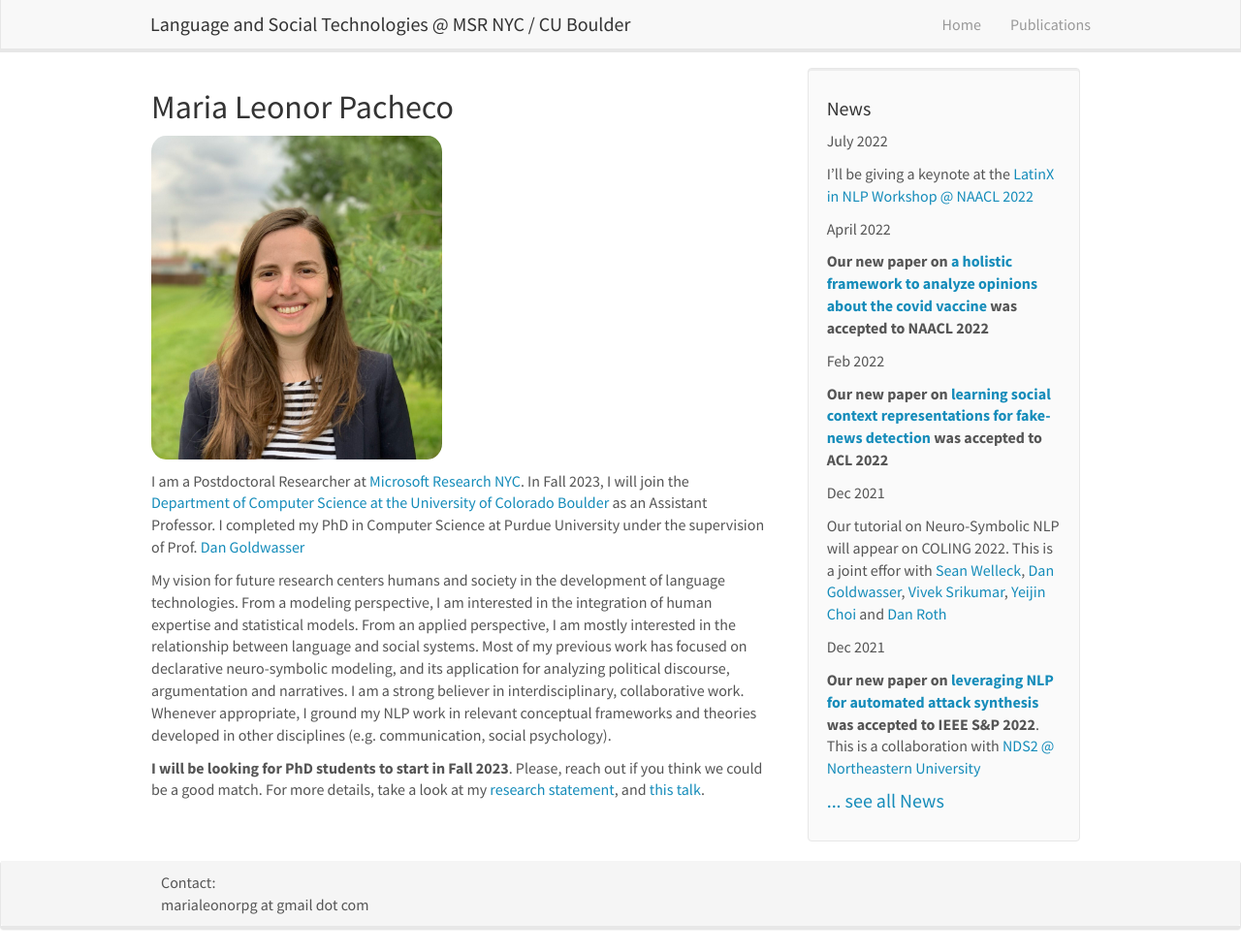
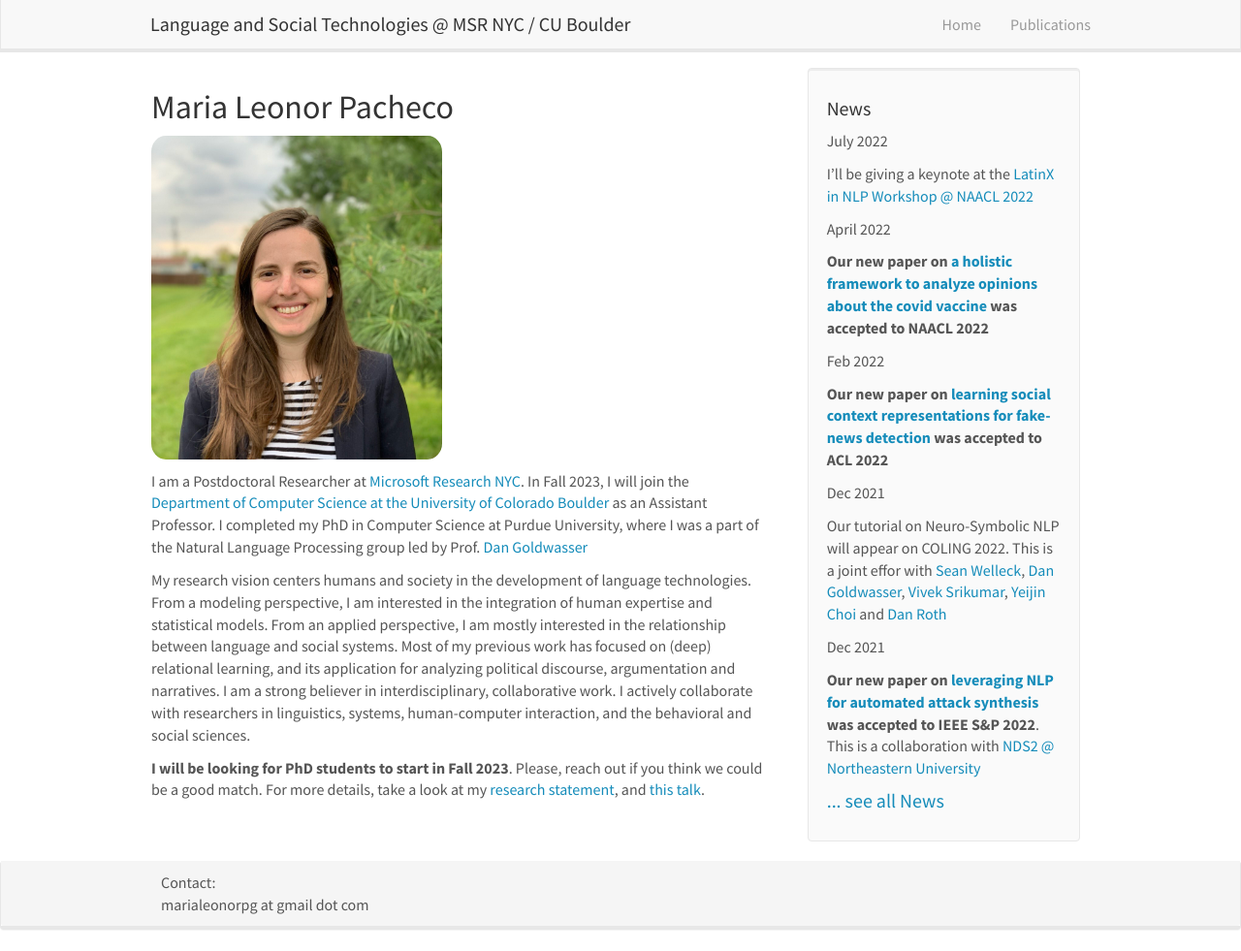
Before and after one commit to mlpacheco/mlpacheco.github.io, a Jekyll site: the page built from _pages/home.md, in a window 1280 px wide and 981 px high. Shown: the whole window at 97% size. Built offline with Jekyll 4.4.1, drawn with Linux system fonts in a browser that asks for light colours; nearby versions of some CDN libraries.

Commit message:
Update home.md

```diff
--- a/_pages/home.md
+++ b/_pages/home.md
@@ -7,10 +7,10 @@ permalink: /
 ---
 
 I am a Postdoctoral Researcher at [Microsoft Research
-NYC](https://www.microsoft.com/en-us/research/lab/microsoft-research-new-york/). In Fall 2023, I will join the [Department of Computer Science at the University of Colorado Boulder](https://www.colorado.edu/cs/) as an Assistant Professor. I completed my PhD in Computer Science at Purdue University under the supervision of Prof. [Dan Goldwasser](https://www.cs.purdue.edu/homes/dgoldwas/)
+NYC](https://www.microsoft.com/en-us/research/lab/microsoft-research-new-york/). In Fall 2023, I will join the [Department of Computer Science at the University of Colorado Boulder](https://www.colorado.edu/cs/) as an Assistant Professor. I completed my PhD in Computer Science at Purdue University, where I was a part of the Natural Language Processing group led by Prof. [Dan Goldwasser](https://www.cs.purdue.edu/homes/dgoldwas/)
 
 
-My vision for future research centers humans and society in the development of language technologies. From a modeling perspective, I am interested in the integration of human expertise and statistical models. From an applied perspective, I am mostly interested in the relationship between language and social systems. Most of my previous work has focused on declarative neuro-symbolic modeling, and its application for analyzing political discourse, argumentation and narratives. I am a strong believer in interdisciplinary, collaborative work. Whenever appropriate, I ground my NLP work in relevant conceptual frameworks and theories developed in other disciplines (e.g. communication, social psychology).
+My research vision centers humans and society in the development of language technologies. From a modeling perspective, I am interested in the integration of human expertise and statistical models. From an applied perspective, I am mostly interested in the relationship between language and social systems. Most of my previous work has focused on (deep) relational learning, and its application for analyzing political discourse, argumentation and narratives. I am a strong believer in interdisciplinary, collaborative work. I actively collaborate with researchers in linguistics, systems, human-computer interaction, and the behavioral and social sciences.
 
 
 **I will be looking for PhD students to start in Fall 2023**. Please, reach out if you think we could be a good match. For more details, take a look at my [research statement](https://mlpacheco.github.io/files/mlpacheco_research_statement.pdf), and [this talk](https://www.youtube.com/watch?v=MMDD9kgVKJA).
```
